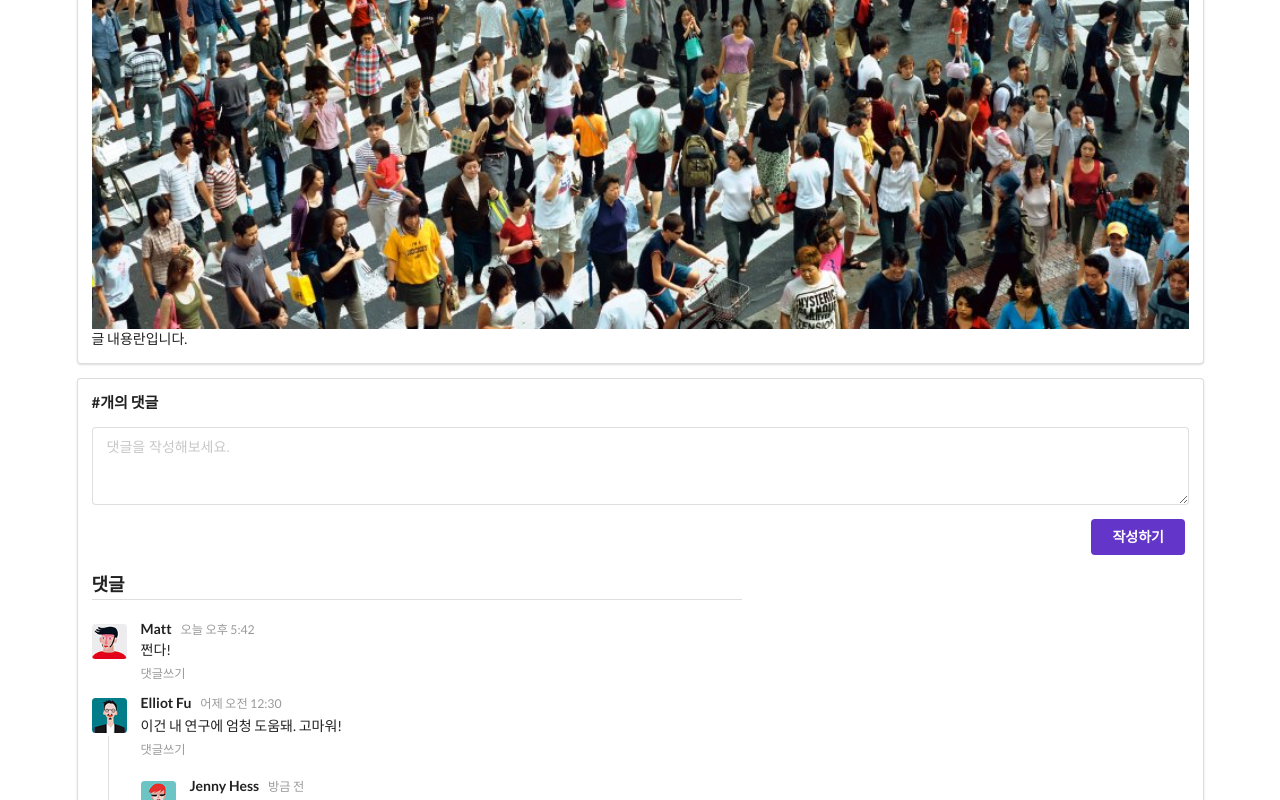
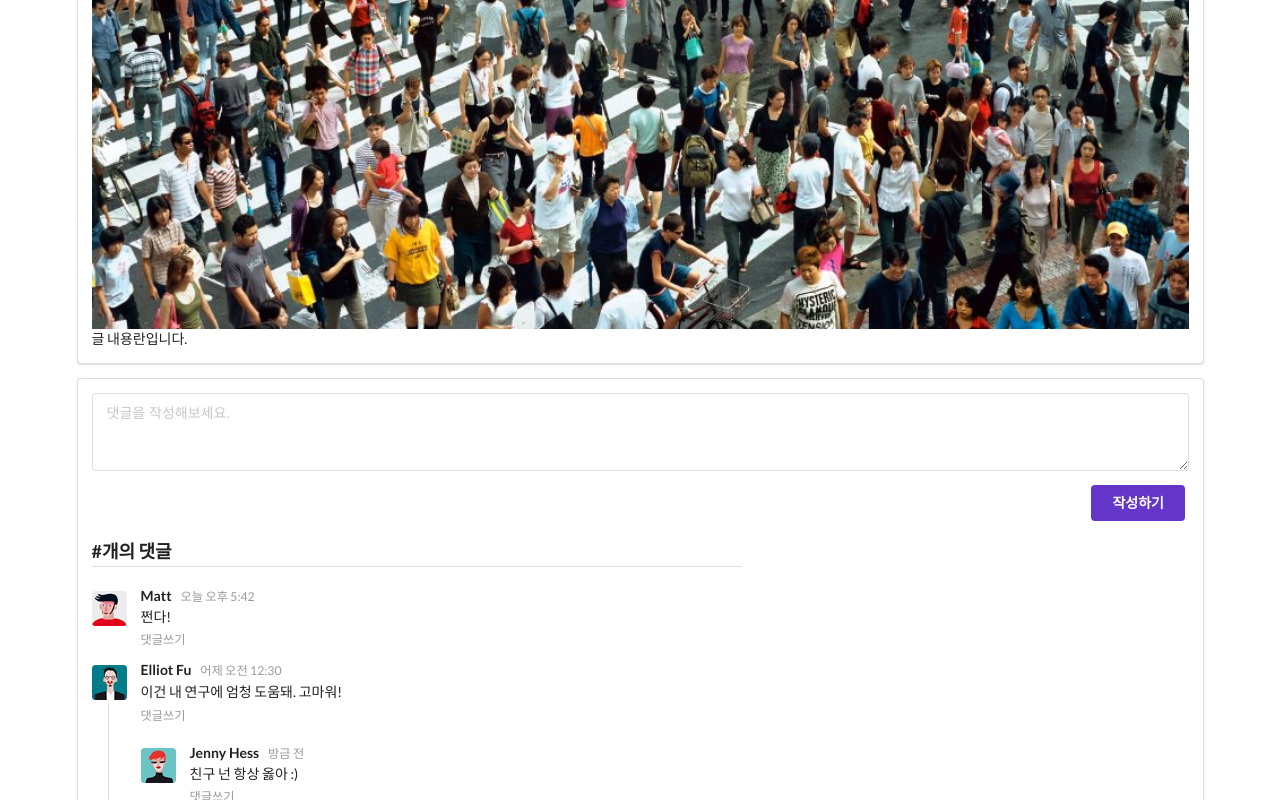
Before and after one commit to ji2pro/yestagram, a plain HTML site: page posted.html in a window 1280 px wide. Shown: the part 392-1192 px from the top of the page. Drawn offline with nearby package versions, Linux system fonts and the light colour scheme.

Commit message:
posts -> newsfeed

```diff
--- a/posted.html
+++ b/posted.html
@@ -48,7 +48,6 @@
 
         <div class="ui segment">
             <div class="container">
-                <h4>#개의 댓글</h4>
                 <form class="ui reply form">
                     <div class="field">
                         <textarea placeholder="댓글을 작성해보세요." rows="3"></textarea>
@@ -61,7 +60,7 @@
 
 
             <div class="ui threaded comments">
-                <h3 class="ui dividing header">댓글</h3>
+                <h3 class="ui dividing header">#개의 댓글</h3>
                 <div class="comment">
                     <a class="avatar">
                         <img src="/images/avatar/small/matt.jpg">
```
Also changed, not shown: newsfeed.html (renamed from posts.html).
